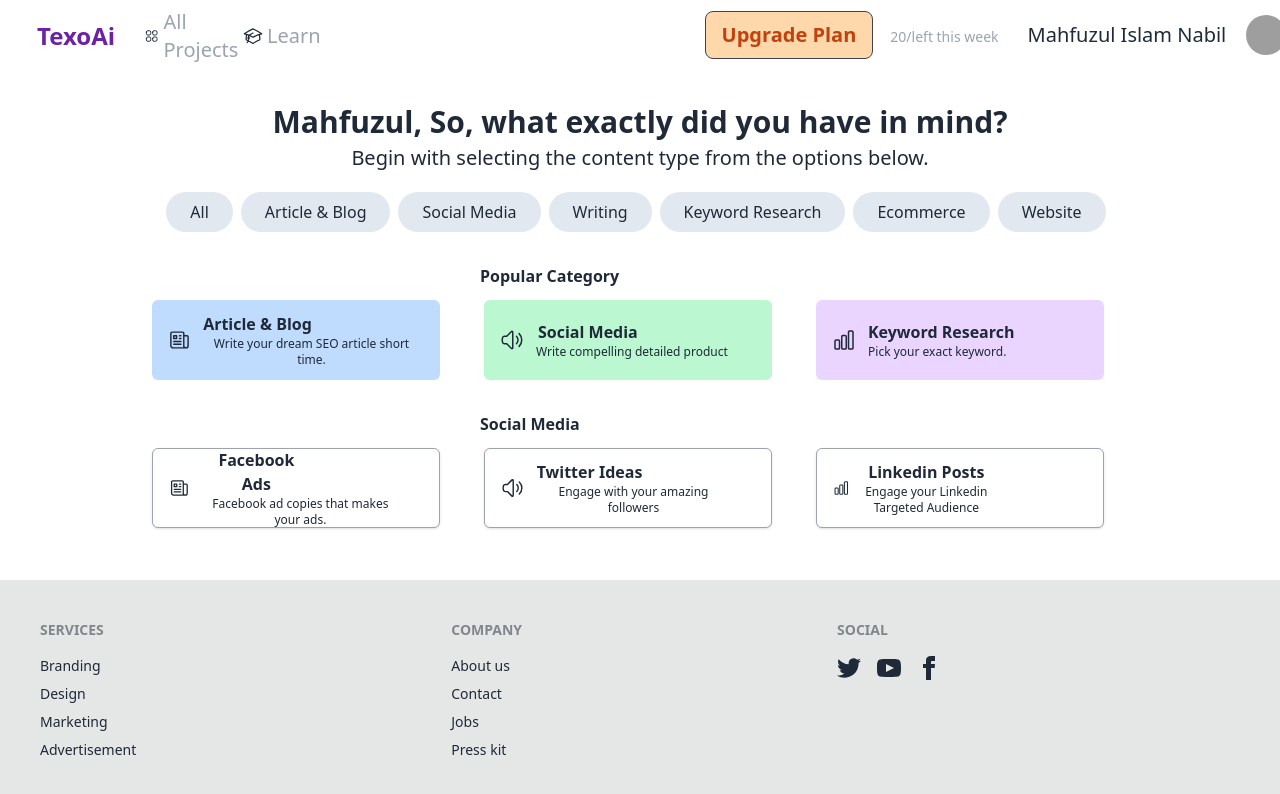
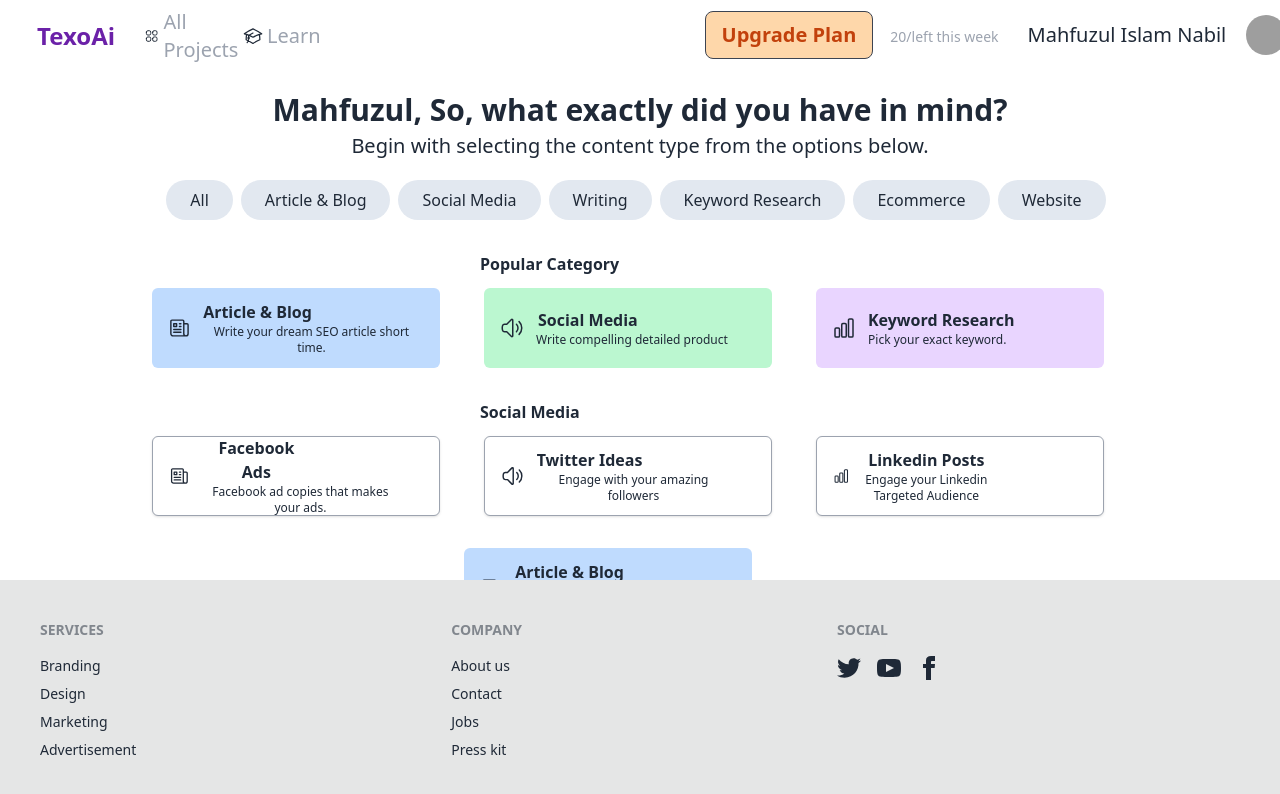
Before and after one commit to darkimpow/ai-writer-app-final, a React (Create React App) app: page / in a window 1280 px wide. Shown: the top 794 px of the page. Built offline with nearby package versions, Linux system fonts and the light colour scheme; grey boxes are pictures that could not be loaded.

Commit message:
adjusted box sizing for fitment of th rows displayed on main dashboard

```diff
--- a/src/pages/DashboardPage.js
+++ b/src/pages/DashboardPage.js
@@ -2,7 +2,7 @@
 const DashboardPage = () => {
     return (
         <div>
-            <p className="text-center text-3xl font-bold font-black pt-8">Mahfuzul, So, what exactly did you have in mind?</p>
+            <p className="text-center text-3xl font-bold font-black pt-5">Mahfuzul, So, what exactly did you have in mind?</p>
             <p className="text-center text-xl pt-1">Begin with selecting the content type from the options below.</p>
             <div className="flex justify-center items-center pt-5 ">
                 <button className="rounded-full bg-slate-200 py-2 px-6 mr-2">All</button>
@@ -96,6 +96,21 @@ const DashboardPage = () => {
                     </div>
                 </button>
             </div>
+            <div className="ml-60 pl-56 pt-8 pt-10">
+                <button className="flex items-center w-72 h-20 mr-11 p-4 rounded-md bg-blue-200">
+                    <svg xmlns="http://www.w3.org/2000/svg" fill="none" viewBox="0 0 24 24" stroke-width="1.5"
+                         stroke="currentColor" className="w-6 h-6 mr-3">
+                        <path stroke-linecap="round" stroke-linejoin="round"
+                              d="M12 7.5h1.5m-1.5 3h1.5m-7.5 3h7.5m-7.5 3h7.5m3-9h3.375c.621 0 1.125.504 1.125 1.125V18a2.25 2.25 0 01-2.25 2.25M16.5 7.5V18a2.25 2.25 0 002.25 2.25M16.5 7.5V4.875c0-.621-.504-1.125-1.125-1.125H4.125C3.504 3.75 3 4.254 3 4.875V18a2.25 2.25 0 002.25 2.25h13.5M6 7.5h3v3H6v-3z" />
+                    </svg>
+                    <div className="flex flex-col">
+                        <p className="font-bold pr-28">Article & Blog</p>
+                        <p className="text-xs pr-1">Write your dream SEO article short time.</p>
+                    </div>
+                </button>
+
+            </div>
+
         </div>
     );
 };
```
